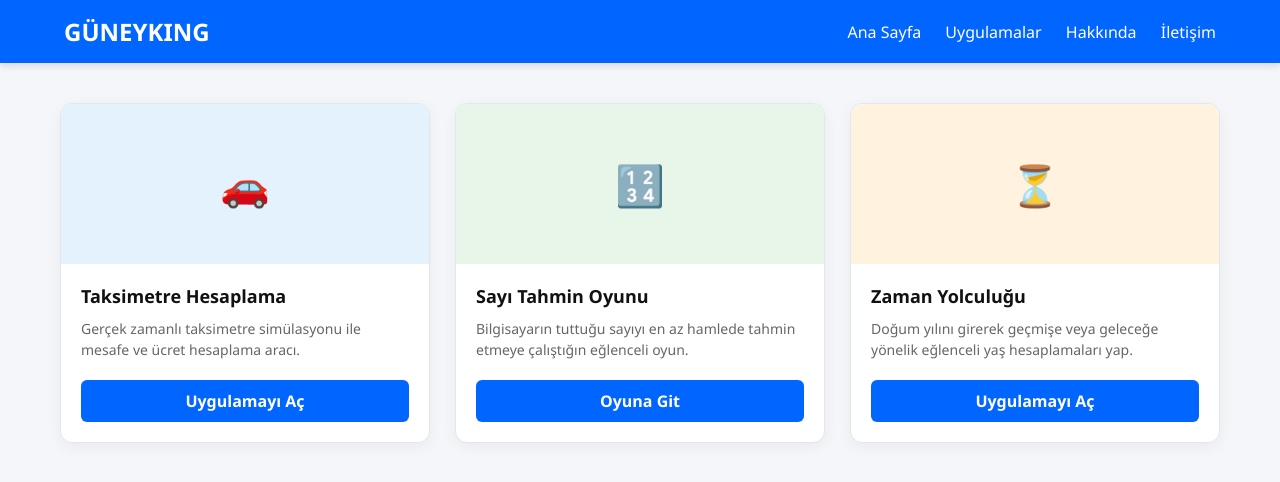
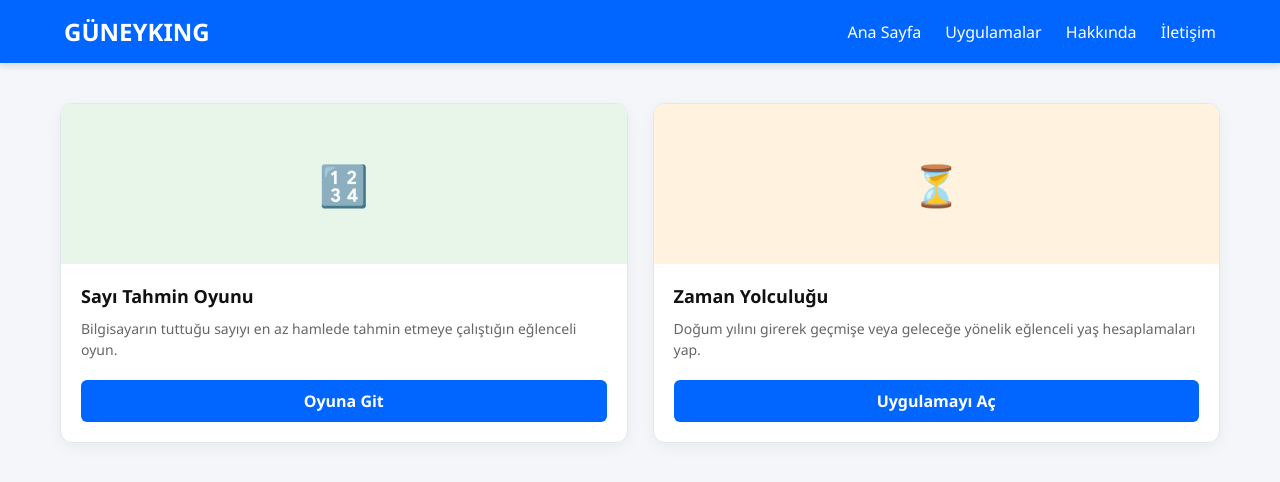
Before and after one commit to guneyking062/guneyking062.github.io, a plain HTML site: page index.html in a window 1280 px wide. Drawn offline with Linux system fonts and the light colour scheme.

Commit message:
Change title and remove taxi calculator card
Updated the title and removed the taxi calculator card from the layout.

```diff
--- a/index.html
+++ b/index.html
@@ -3,7 +3,7 @@
 <head>
     <meta charset="UTF-8">
     <meta name="viewport" content="width=device-width, initial-scale=1.0">
-    <title>GüneyKing Uygulamaları</title>
+    <title>Rüzgar Uygulamaları</title>
     <style>
         * {
             margin: 0;
@@ -73,7 +73,6 @@
             font-size: 40px;
         }
         /* Kart Renkleri */
-        .bg-1 { background-color: #e3f2fd; }
         .bg-2 { background-color: #e8f5e9; }
         .bg-3 { background-color: #fff3e0; }
 
@@ -126,15 +125,6 @@
 
     <div class="container">
         <div class="card">
-            <div class="card-img bg-1">🚗</div>
-            <div class="card-content">
-                <div class="card-title">Taksimetre Hesaplama</div>
-                <div class="card-desc">Gerçek zamanlı taksimetre simülasyonu ile mesafe ve ücret hesaplama aracı.</div>
-                <a href="#" class="card-btn">Uygulamayı Aç</a>
-            </div>
-        </div>
-
-        <div class="card">
             <div class="card-img bg-2">🔢</div>
             <div class="card-content">
                 <div class="card-title">Sayı Tahmin Oyunu</div>
```
